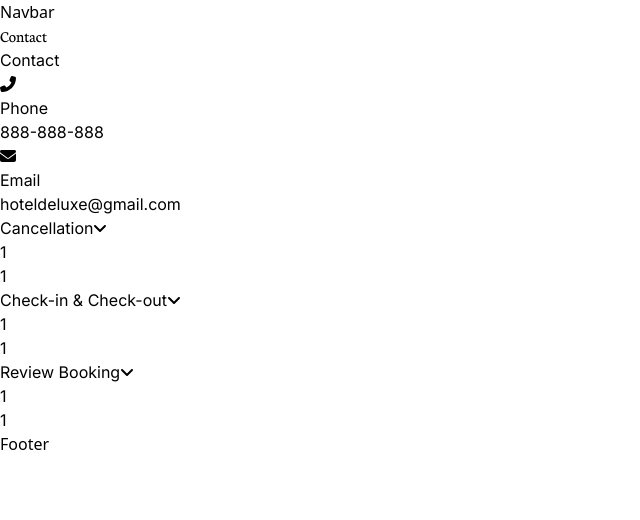
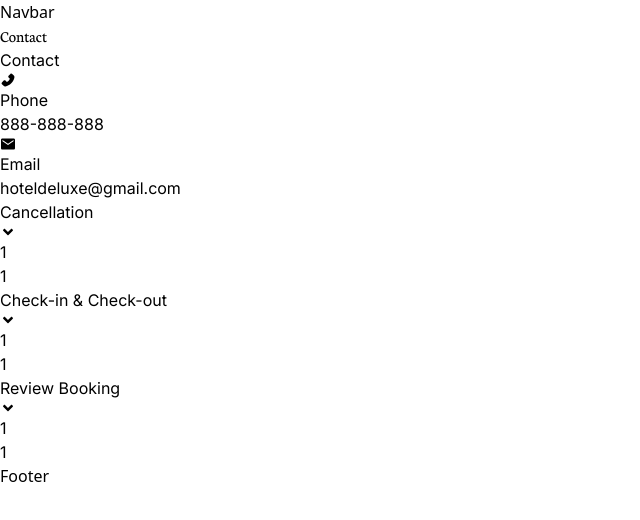
Before and after one commit to Leoasa1/hotel-frontend, a Next.js app: page /contact in a window 1280 px wide. Shown: the top 520 px of the page, without its empty margins (0-640 px from the left). Built offline with nearby package versions, Linux system fonts and the light colour scheme.

Commit message:
version2

```diff
--- a/pages/contact.js
+++ b/pages/contact.js
@@ -1,7 +1,6 @@
-import { FontAwesomeIcon } from '@fortawesome/react-fontawesome';
-import { faEnvelope,faPhoneFlip,faAngleDown } from '@fortawesome/free-solid-svg-icons'
-import Footer from '../components/footer/Footer';
-import { Layout } from '../components/layout/Layout';
+import { IoMdMail }  from 'react-icons/io';
+import { AiFillPhone } from "react-icons/ai";
+import { FaAngleDown } from "react-icons/fa";
 import Link from 'next/link'
 
 
@@ -17,7 +16,7 @@ const contact = () => {
 
 						<div className='flex flex-col'>
 							<div className='flex items-center gap-[10px]'>
-							<FontAwesomeIcon icon={faPhoneFlip } />
+							<AiFillPhone/>
 							<h2 className='font-[500] text-[24px]'>Phone</h2>
 						</div>
 							<span className='font-[400] text-[20px]'>888-888-888</span>
@@ -25,7 +24,7 @@ const contact = () => {
 
 						<div className='flex flex-col'>
 							<div className='flex items-center gap-[10px]'>
-							<FontAwesomeIcon icon={faEnvelope } />
+							<IoMdMail/>
 							<h2 className='font-[500] text-[24px]'>Email</h2>
 						</div>
 							<span className='font-[400] text-[20px]'>hoteldeluxe@gmail.com</span>
@@ -36,7 +35,7 @@ const contact = () => {
 						<div className='dropdown dropdown-hover  relative w-full p-3 rounded-box border border-[#B7B7B7] shadow-lg'>
 							<div className='flex items-center justify-between px-3'>
 								<label className='m-1' htmlFor="">Cancellation</label>
-								<FontAwesomeIcon icon={faAngleDown } />
+								<FaAngleDown/>
 							</div>
 							<ul className='dropdown-content p-2 menu shadow rounded-box absolute top-full left-1/2 transform -translate-x-1/2  w-full bg-white'>
 							<li>
@@ -55,7 +54,7 @@ const contact = () => {
 					<div className='dropdown dropdown-hover relative w-full p-3 rounded-box border border-[#B7B7B7] shadow-lg'>
 							<div className='flex items-center justify-between px-3'>
 								<label className='m-1' htmlFor="">Check-in & Check-out</label>
-								<FontAwesomeIcon icon={faAngleDown } />
+								<FaAngleDown/>
 							</div>
 							<ul className='dropdown-content p-2 menu shadow rounded-box absolute top-full left-1/2 transform -translate-x-1/2  w-full bg-white'>
 							<li>
@@ -74,7 +73,7 @@ const contact = () => {
 					<div className='dropdown dropdown-hover relative w-full p-3 rounded-box border border-[#B7B7B7] shadow-lg'>
 							<div className='flex items-center justify-between px-3'>
 								<label className='m-1' htmlFor="">Review Booking</label>
-								<FontAwesomeIcon icon={faAngleDown } />
+								<FaAngleDown/>
 							</div>
 							<ul className='dropdown-content p-2 menu shadow rounded-box absolute top-full left-1/2 transform -translate-x-1/2  w-full bg-white'>
 							<li>
@@ -88,9 +87,7 @@ const contact = () => {
 								</Link>
 							</li>
 							</ul>
-						</div>
-
-
+					</div>
 
 					</div>
 				</div>
```
